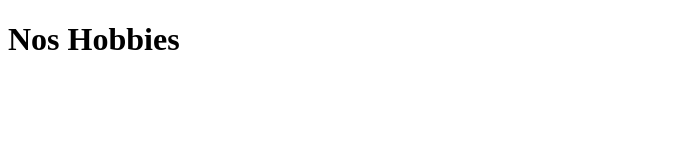
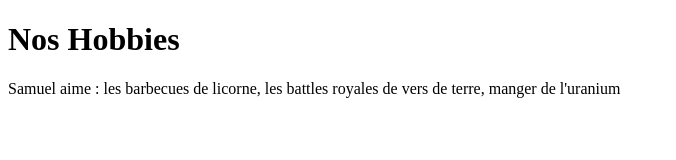
Before and after one commit to Index-True/tp-git, a plain HTML site: page index.html in a window 1280 px wide. Shown: the whole page, without its empty margins (0-676 px from the left). Drawn offline with Linux system fonts and the light colour scheme.

Commit message:
Ajout de mes hobbies

```diff
--- a/index.html
+++ b/index.html
@@ -8,5 +8,6 @@
 </head>
 <body>
     <h1>Nos Hobbies</h1>
+        <p> Samuel aime : les barbecues de licorne, les battles royales de vers de terre, manger de l'uranium</p>
 </body>
 </html>
```
